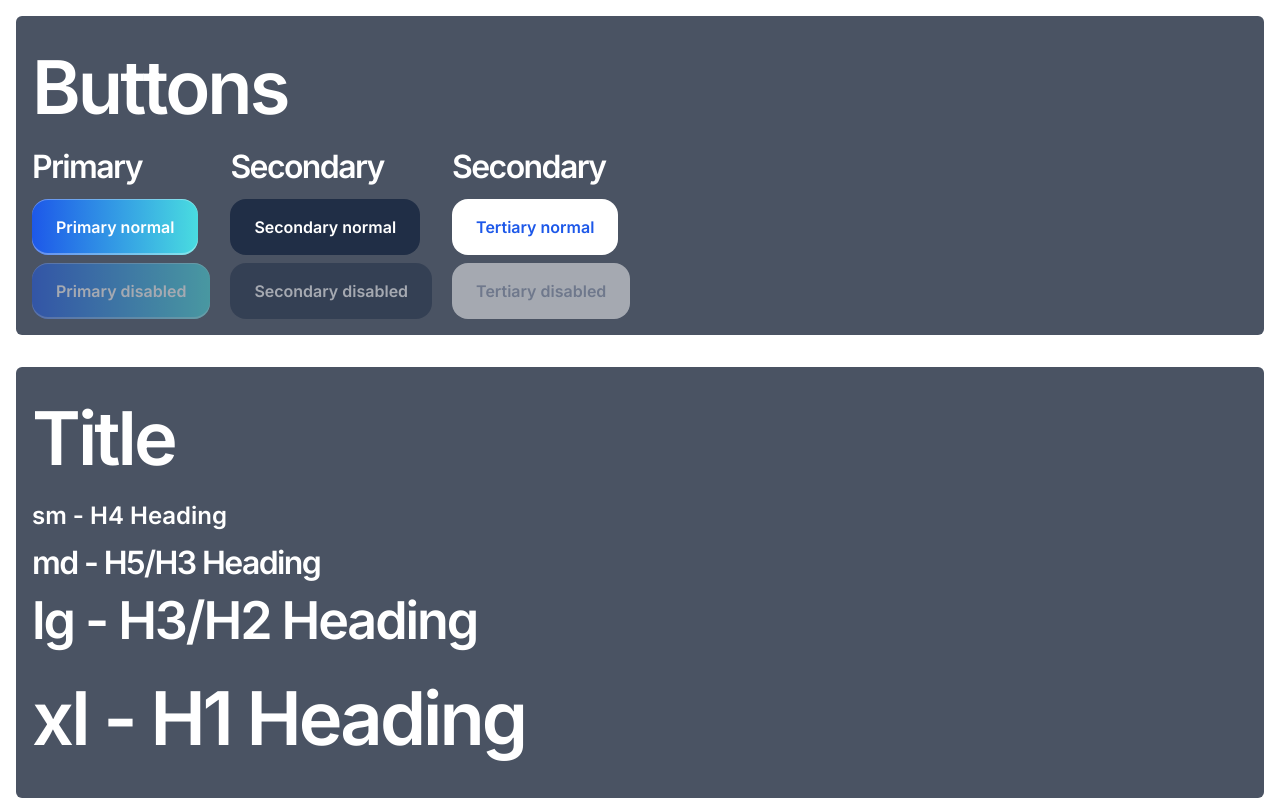
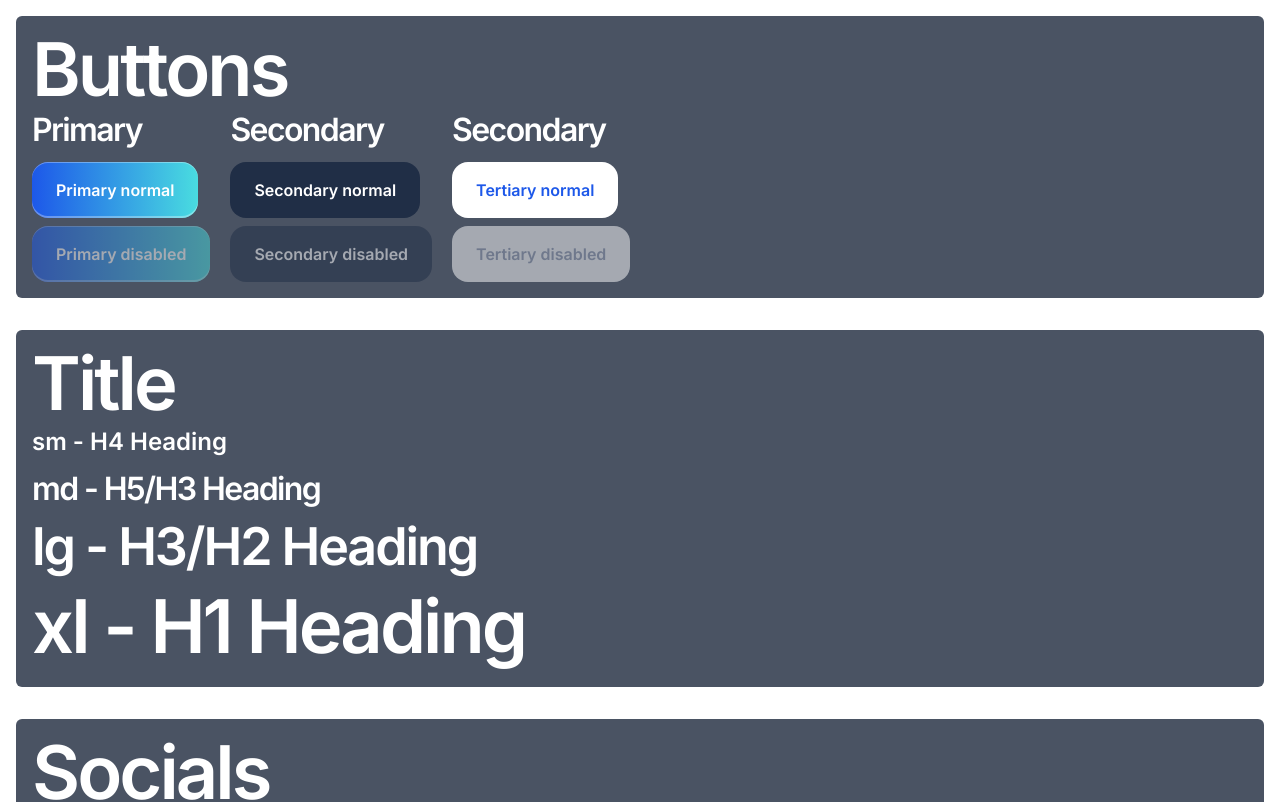
Before and after one commit to digitalsoupteam/rwa-platform-frontend, a Next.js app: page / in a window 1280 px wide. Shown: the top 802 px of the page. Built offline with nearby package versions, Linux system fonts and the light colour scheme.

Commit message:
UI Title fix

```diff
--- a/src/components/ui/Title/Title.tsx
+++ b/src/components/ui/Title/Title.tsx
@@ -11,7 +11,7 @@ const Title: FC<TitleProps> = ({ className, children, level = 1, size }) => {
     sm: 'text-2xl leading-[1.2]',
     md: 'text-xl tracking-[-0.02em] leading-[1.2] md:leading-none md:text-[2rem] md:tracking-tighter',
     lg: 'text-[2rem] leading-none tracking-tighter md:text-[3.25rem] md:tracking-[-0.04em]',
-    xl: 'text-[2.875rem] tracking-[-0.04em] md:text-[4.625rem]',
+    xl: 'text-[2.875rem] leading-none tracking-[-0.04em] md:text-[4.625rem]',
   };
 
   const Tag = `h${level}` as keyof JSX.IntrinsicElements;
```
